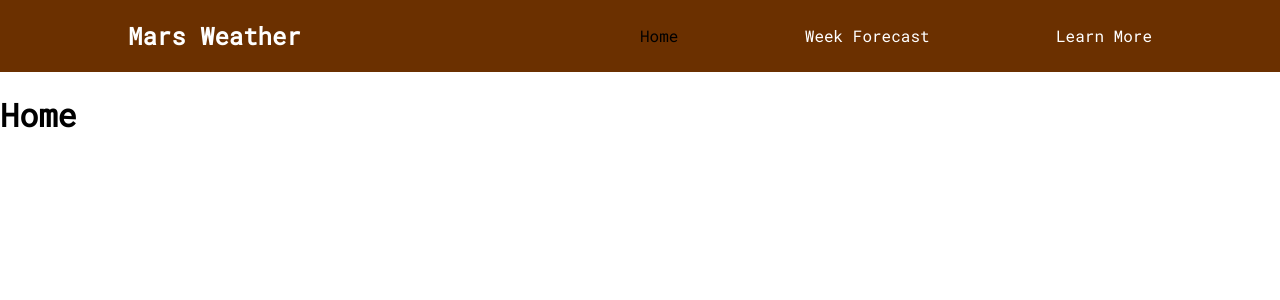
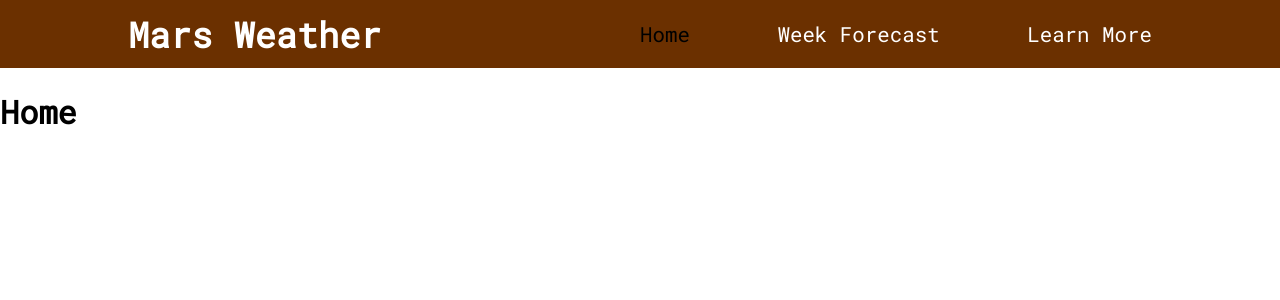
Before and after one commit to joshuasearle/mars-weather, a React app: page / in a window 1280 px wide. Shown: the top 300 px of the page. Built offline with nearby package versions, Linux system fonts and the light colour scheme.

Commit message:
Clean up styles and add mars background

```diff
--- a/src/css/main.css
+++ b/src/css/main.css
@@ -1,8 +1,11 @@
+/* General Styling */
+
 *,
 *::before,
 *::after {
   font-family: 'Roboto Mono', monospace;
   box-sizing: border-box;
+  overflow: hidden;
 }
 
 html,
@@ -13,9 +16,12 @@ body {
 }
 
 #root {
+  margin: 0;
+  padding: 0;
   height: 100%;
 }
 
+/* Navbar styles */
 .navbar {
   background-color: #6b3000;
   color: white;
@@ -36,9 +42,12 @@ body {
 
 .logo a h1 {
   display: block;
-  height: 100%;
+  height: max-content;
   width: max-content;
   color: white;
+  font-size: 2.2rem;
+  margin: 0.3em 0;
+  font-weight: 600;
 }
 
 .links {
@@ -49,6 +58,7 @@ body {
 }
 
 .links a {
+  font-size: 1.3rem;
   text-decoration: none;
   color: white;
 }
@@ -58,3 +68,20 @@ body {
 .links a.active {
   color: black;
 }
+
+/* Main styles */
+main {
+  /* height: 1000px; */
+  height: 100%;
+  padding: 0;
+  margin: 0;
+  background-image: url('../assets/mars.jpg');
+  background-size: contain;
+  background-color: black;
+  background-repeat: no-repeat;
+  background-position: left;
+}
+
+main h1 {
+  margin: 0;
+}
```
